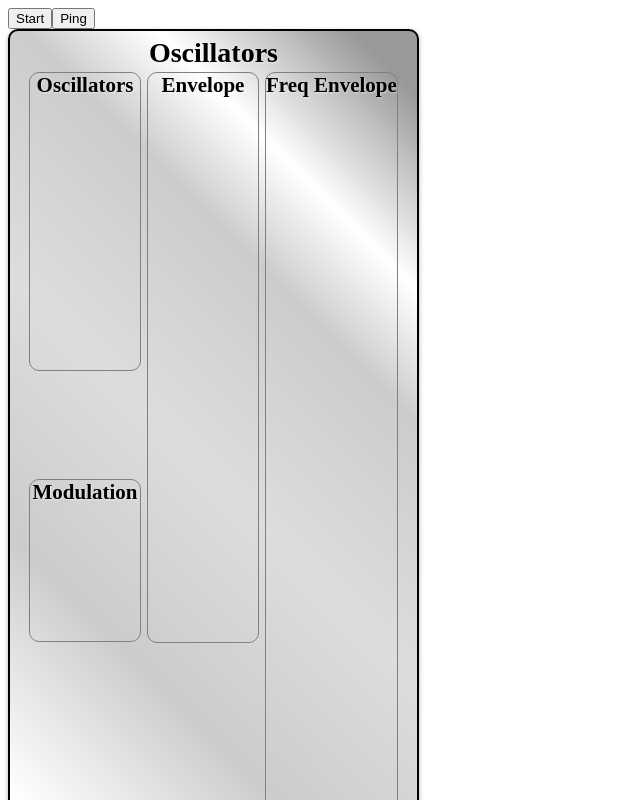
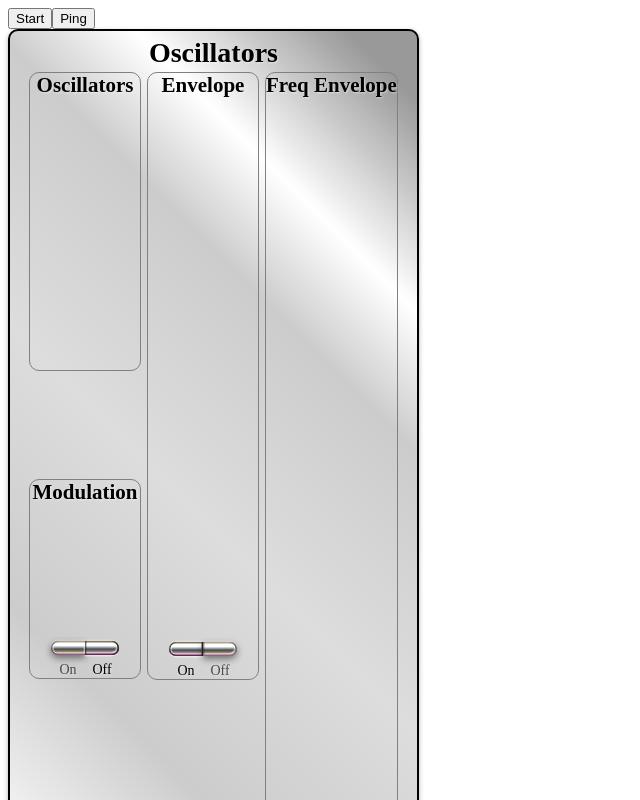
Before and after one commit to richard-austin/synthesiser, an Angular app: page / in a window 1280 px wide. Shown: the top 800 px of the page, without its empty margins (0-640 px from the left). Built offline with nearby package versions, Linux system fonts and the light colour scheme.

Commit message:
* Start radio buttons

```diff
--- a/src/app/app.html
+++ b/src/app/app.html
@@ -1,4 +1,4 @@
 <button (click)="start()">Start</button>
 <button (mousedown)="play()" (mouseup)="end()" (mouseout)="end()">Ping</button>
-<app-oscillators [audioCtx]="audioCtx" [numberOfOscillators]="500"></app-oscillators>
+<app-oscillators [audioCtx]="audioCtx" [numberOfOscillators]="50" (output)="setOscOutputTarget($event)"></app-oscillators>
 <router-outlet />
--- a/src/app/app.ts
+++ b/src/app/app.ts
@@ -395,4 +395,19 @@ export class App implements AfterViewInit {
     e.preventDefault();
     return code-1;
   }
+
+  protected setOscOutputTarget($event:string) {
+    this.oscillatorsGrp.disconnect();
+    switch ($event) {
+      case 'speaker':
+        this.oscillatorsGrp.connect(this.audioCtx.destination);
+        break;
+      case 'filter':
+        break;
+      case 'ringmod':
+        break;
+      case 'off':
+        break;
+    }
+  }
 }
--- a/src/app/modules/gain-envelope-base.ts
+++ b/src/app/modules/gain-envelope-base.ts
@@ -99,4 +99,8 @@ export abstract class GainEnvelopeBase {
   connect(params: AudioNode) {
     this.amplitudeMod.connect(params);
   }
+
+  disconnect() {
+    this.amplitudeMod.disconnect();
+  }
 }
--- a/src/app/modules/oscillator.ts
+++ b/src/app/modules/oscillator.ts
@@ -90,7 +90,7 @@ export class Oscillator extends OscFilterBase {
     }
   }
 
-  disconnect() {
-    this.oscillator.disconnect();
+  override disconnect() {
+    super.disconnect();
   }
 }
--- a/src/app/oscillator/oscillator.component.html
+++ b/src/app/oscillator/oscillator.component.html
@@ -10,6 +10,10 @@
     <div class="module align-mod">
       <h2>Modulation</h2>
       <app-level-control #modulation label="LFO Frequency" [style]="dialStyle.green" [plusMinus]="true" [divisions]="tuningDivisions" [calAngle]="300" [radius]="50" (setLevel)="setFrequency($event)"></app-level-control>
+      <form>
+        <label><input type="radio" name="lfo" value="on"><span>On</span></label>
+        <label><input type="radio" name="lfo" value="off" checked><span>Off</span></label>
+      </form>
     </div>
   </div>
   <div class="module">
@@ -18,6 +22,11 @@
     <app-level-control #decay label="Decay" [style]="dialStyle.red" [radius]="50" [divisions]="10" (setLevel)="setDecayTime($event)"></app-level-control>
     <app-level-control #sustain label="Sustain" [style]="dialStyle.red" [radius]="50" [divisions]="10" (setLevel)="setSustainLevel($event)"></app-level-control>
     <app-level-control #release label="Release" [style]="dialStyle.red" [radius]="50" [divisions]="10" (setLevel)="setReleaseTime($event)"></app-level-control>
+    <form #amplitudeEnvelopeOnOffForm>
+      <label><input type="radio" name="envelope" value="on" checked><span>On</span></label>
+      <label><input type="radio" name="envelope" value="off"><span>Off</span></label>
+    </form>
+
   </div>
   <div class="module">
     <h2>Freq Envelope</h2>
@@ -27,7 +36,19 @@
     <app-level-control #freqSustain label="Sustain" [radius]="50" [style]="dialStyle.yellow"  [divisions]="10" [plusMinus]="true" (setLevel)="setFreqSustainLevel($event)"></app-level-control>
     <app-level-control #freqRelease label="Release" [radius]="50" [style]="dialStyle.yellow"  [divisions]="10" (setLevel)="setFreqReleaseTime($event)"></app-level-control>
     <app-level-control #freqReleaseLevel label="Release Level" [style]="dialStyle.yellow"  [radius]="50" [divisions]="10" [plusMinus]="true" (setLevel)="setFreqReleaseLevel($event)"></app-level-control>
+    <form #freqEnveOnOffForm>
+      <label><input type="radio" name="freqenvelope" value="on"><span>On</span></label>
+      <label><input type="radio" name="freqenvelope" value="off" checked><span>Off</span></label>
+    </form>
   </div>
 </div>
+  <h2>Output</h2>
+  <div style="height: 3px;"></div>
+  <form #oscOutputToForm>
+    <label><input type="radio" name="output" value="speaker" checked><span>Speaker</span></label>
+    <label><input type="radio" name="output" value="filter"><span>Filter</span></label>
+    <label><input type="radio" name="output" value="ringmod"><span>Ring Mod</span></label>
+    <label><input type="radio" name="output" value="off"><span>Off</span></label>
+  </form>
 
 </div>
--- a/src/app/oscillator/oscillator.component.scss
+++ b/src/app/oscillator/oscillator.component.scss
@@ -24,7 +24,7 @@
 }
 
 .group-container {
-  > h1 {
+  > h1,h2 {
     text-align: center;
     margin-bottom: 0;
     margin-top: 0;
@@ -67,3 +67,201 @@
   //cursor: pointer;
  // transition: all 0.2s ease-in-out;
 }
+
+* {
+  border: 0;
+  box-sizing: border-box;
+  margin: 0;
+  padding: 0;
+}
+:root {
+  --bg: #e3e4e8;
+  --fg: #17181c;
+  --transDur: 0.1s;
+  font-size: calc(20px + (40 - 20)*(100vw - 320px)/(2560 - 320));
+}
+form {
+  display: flex;
+}
+body, input {
+  color: var(--fg);
+  font: 1em/1.5 Helvetica, sans-serif;
+}
+body {
+  background-color: var(--bg);
+  background-image: linear-gradient(90deg,#0000003f,transparent);
+  height: 100vh;
+}
+form, label {
+  width: 100%;
+}
+form {
+  margin: auto;
+  max-width: 24em;
+  padding: 0 1.5em;
+}
+label {
+  display: block;
+  text-align: center;
+  -webkit-tap-highlight-color: transparent;
+}
+label:first-child input {
+  border-radius: 0.5em 0 0 0.5em;
+  box-shadow:
+    0.1em 0 0 #2726267f inset,
+    -0.1em 0 0 #27262600 inset,
+    0 0.1em 0 #afa490 inset,
+    0 -0.1em 0 #ffffff3f,
+    0 0.2em 0.5em #0000007f,
+    0 -0.1em 0 #926086 inset,
+    -0.1em -0.2em 0 #ffffff7f inset,
+    0.2em 0 0 #ffffff7f inset;
+}
+label:last-child input {
+  border-radius: 0 0.5em 0.5em 0;
+  box-shadow:
+    0 -0.1em 0 #926086 inset,
+    0.1em 0 0 #2726267f inset,
+    -0.1em 0 0 #2726267f inset,
+    0 0.1em 0 #afa490 inset,
+    -0.1em 0 0 #afa490 inset,
+    0 -0.1em 0 #ffffff3f,
+    0 0.2em 0.5em #0000007f,
+    -0.1em -0.1em 0 0.1em #ffffff7f inset;
+}
+label:first-child input:checked {
+  box-shadow:
+    0.1em 0 0 #272626af inset,
+    -0.1em 0 0 #272626 inset,
+    0 0.1em 0 #847a62 inset,
+    0 -0.1em 0 #ffffff3f,
+    0 0.1em 0 #ffffff7f,
+    0 -0.1em 0 #722257 inset,
+    -0.1em -0.2em 0 #ffffff7f inset,
+    0.2em 0 0 #ffffff7f inset;
+}
+label:last-child input:checked {
+  box-shadow:
+    0.1em 0 0 #272626af inset,
+    -0.1em 0 0 #272626 inset,
+    0 -0.1em 0 #722257 inset,
+    0 0.1em 0 #847a62 inset,
+    -0.1em 0 0 #847a62 inset,
+    0 -0.1em 0 #ffffff3f,
+    0 0.1em 0 #ffffff7f,
+    -0.1em -0.1em 0 0.1em #ffffff7f inset;
+}
+input {
+  background-image: linear-gradient(#ffffff 33%,#414751 58%,#837b52,#c5baa1,#c3adaa);
+  border-radius: 0;
+  box-shadow:
+    0.1em 0 0 #2726267f inset,
+    -0.1em 0 0 #27262600 inset,
+    0 0.1em 0 #afa490 inset,
+    0 -0.1em 0 #ffffff3f,
+    0 0.2em 0.5em #0000007f,
+    0 -0.1em 0 #926086 inset,
+    -0.1em -0.2em 0 #ffffff7f inset;
+  cursor: pointer;
+  display: block;
+  margin-bottom: 0.5em;
+  width: 100%;
+  height: 1em;
+  transition: box-shadow var(--transDur) ease-in-out;
+  -webkit-appearance: none;
+  -moz-appearance: none;
+  appearance: none;
+}
+input:checked {
+  background-image: linear-gradient(#ffffff 33%,#414751 58%,#827a7b,#c0b6ac,#c3adaa);
+  box-shadow:
+    0.1em 0 0 #272626af inset,
+    -0.1em 0 0 #272626 inset,
+    0 0.1em 0 #847a62 inset,
+    0 -0.1em 0 #ffffff3f,
+    0 0.1em 0 #ffffff7f,
+    0 -0.1em 0 #722257 inset,
+    -0.1em -0.2em 0 #ffffff7f inset;
+}
+input:checked + span {
+  opacity: 1;
+}
+input:focus {
+  outline: transparent;
+}
+input + span {
+  opacity: 0.65;
+  transition: opacity var(--transDur) ease-in-out;
+}
+
+/* Dark mode */
+@media (prefers-color-scheme: dark) {
+  :root {
+    --bg: #5c6270;
+    --fg: #e3e4e8;
+  }
+  label:first-child input {
+    box-shadow:
+      0.1em 0 0 #2726267f inset,
+      -0.1em 0 0 #27262600 inset,
+      0 0.1em 0 #afa490 inset,
+      0 -0.1em 0 #0000001f,
+      0 0.2em 0.5em #0000007f,
+      0 -0.1em 0 #926086 inset,
+      -0.1em -0.2em 0 #ffffff7f inset,
+      0.2em 0 0 #ffffff7f inset;
+  }
+  label:last-child input {
+    box-shadow:
+      0 -0.1em 0 #926086 inset,
+      0.1em 0 0 #2726267f inset,
+      -0.1em 0 0 #2726267f inset,
+      0 0.1em 0 #afa490 inset,
+      -0.1em 0 0 #afa490 inset,
+      0 -0.1em 0 #0000001f,
+      0 0.2em 0.5em #0000007f,
+      -0.1em -0.1em 0 0.1em #ffffff7f inset;
+  }
+  label:first-child input:checked {
+    box-shadow:
+      0.1em 0 0 #272626af inset,
+      -0.1em 0 0 #272626 inset,
+      0 0.1em 0 #847a62 inset,
+      0 -0.1em 0 #0000007f,
+      0 0.1em 0 #0000007f,
+      0 -0.1em 0 #722257 inset,
+      -0.1em -0.2em 0 #ffffff7f inset,
+      0.2em 0 0 #ffffff7f inset
+  }
+  label:last-child input:checked {
+    box-shadow:
+      0.1em 0 0 #272626af inset,
+      -0.1em 0 0 #272626 inset,
+      0 -0.1em 0 #722257 inset,
+      0 0.1em 0 #847a62 inset,
+      -0.1em 0 0 #847a62 inset,
+      0 -0.1em 0 #0000001f,
+      0 0.1em 0 #0000007f,
+      -0.1em -0.1em 0 0.1em #ffffff7f inset;
+  }
+  input {
+    box-shadow:
+      0.1em 0 0 #2726267f inset,
+      -0.1em 0 0 #27262600 inset,
+      0 0.1em 0 #afa490 inset,
+      0 -0.1em 0 #0000001f,
+      0 0.2em 0.5em #0000007f,
+      0 -0.1em 0 #926086 inset,
+      -0.1em -0.2em 0 #ffffff7f inset;
+  }
+  input:checked {
+    box-shadow:
+      0.1em 0 0 #272626af inset,
+      -0.1em 0 0 #272626af inset,
+      0 0.1em 0 #847a62 inset,
+      0 -0.1em 0 #0000007f,
+      0 0.1em 0 #0000007f,
+      0 -0.1em 0 #722257 inset,
+      -0.1em -0.2em 0 #ffffff7f inset;
+  }
+}
--- a/src/app/oscillator/oscillator.component.ts
+++ b/src/app/oscillator/oscillator.component.ts
@@ -1,4 +1,4 @@
-import {Component, Input, ViewChild} from '@angular/core';
+import {AfterViewInit, Component, ElementRef, EventEmitter, Input, Output, ViewChild} from '@angular/core';
 import {Oscillator} from '../modules/oscillator';
 import {ADSRValues} from '../util-classes/adsrvalues';
 import {FreqBendValues} from '../util-classes/freq-bend-values';
@@ -15,7 +15,7 @@ import {dialStyle} from '../level-control/levelControlParameters';
   templateUrl: './oscillator.component.html',
   styleUrl: './oscillator.component.scss',
 })
-export class OscillatorComponent {
+export class OscillatorComponent implements AfterViewInit {
   private oscillators: Oscillator[] = [];
   private adsr!: ADSRValues;
   private freqBend!: FreqBendValues;
@@ -23,6 +23,7 @@ export class OscillatorComponent {
 
   @Input() audioCtx!: AudioContext;
   @Input() numberOfOscillators!: number;
+  @Output() output = new EventEmitter<string>();
   @ViewChild('frequency') frequency!: LevelControlComponent;
   @ViewChild('gain') gain!: LevelControlComponent;
   @ViewChild('attack') attack!: LevelControlComponent;
@@ -37,6 +38,7 @@ export class OscillatorComponent {
   @ViewChild('freqRelease') freqRelease!: LevelControlComponent;
   @ViewChild('freqReleaseLevel') freqReleaseLevel!: LevelControlComponent;
 
+  @ViewChild('oscOutputToForm') oscOutputToForm!: ElementRef<HTMLFormElement>;
 
   start(): boolean {
     let ok = false;
@@ -208,4 +210,15 @@ export class OscillatorComponent {
   protected setFreqReleaseLevel($event: number) {
     this.freqBend.releaseLevel = $event * 5;
   }
+
+  ngAfterViewInit(): void {
+    const oscOutForm = this.oscOutputToForm.nativeElement;
+    for (let i = 0; i < oscOutForm.elements.length; ++i) {
+      oscOutForm.elements[i].addEventListener('change', ($event) => {
+        const target = $event.target;
+        // @ts-ignore
+        this.output.emit(target.value);
+      });
+    }
+  }
 }
```
